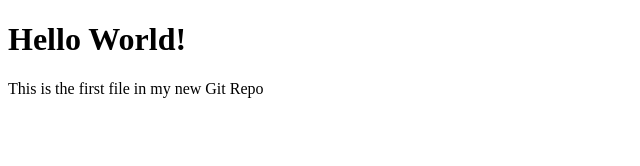
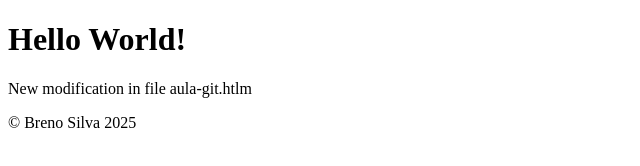
Before and after one commit to onerbdev/qua20782, a plain HTML site: page aula-git.html in a window 1280 px wide. Shown: the whole page, without its empty margins (0-640 px from the left). Drawn offline with Linux system fonts and the light colour scheme.

Commit message:
modificação 02 no arquivo aula-git.html

```diff
--- a/aula-git.html
+++ b/aula-git.html
@@ -3,10 +3,18 @@
 <head>
     <meta charset="UTF-8">
     <meta name="viewport" content="width=device-width, initial-scale=1.0">
-    <title>Hello World!</title>
+    <title>First page</title>
 </head>
 <body>
-    <h1>Hello World!</h1>
-    <p>This is the first file in my new Git Repo</p>
+    <main>
+        <header>
+            <h1>Hello World!</h1>
+        </header>
+
+        <p>New modification in file aula-git.htlm</p>
+
+    </main>
+
+    <footer>&copy; Breno Silva 2025</footer>
 </body>
 </html>
```
